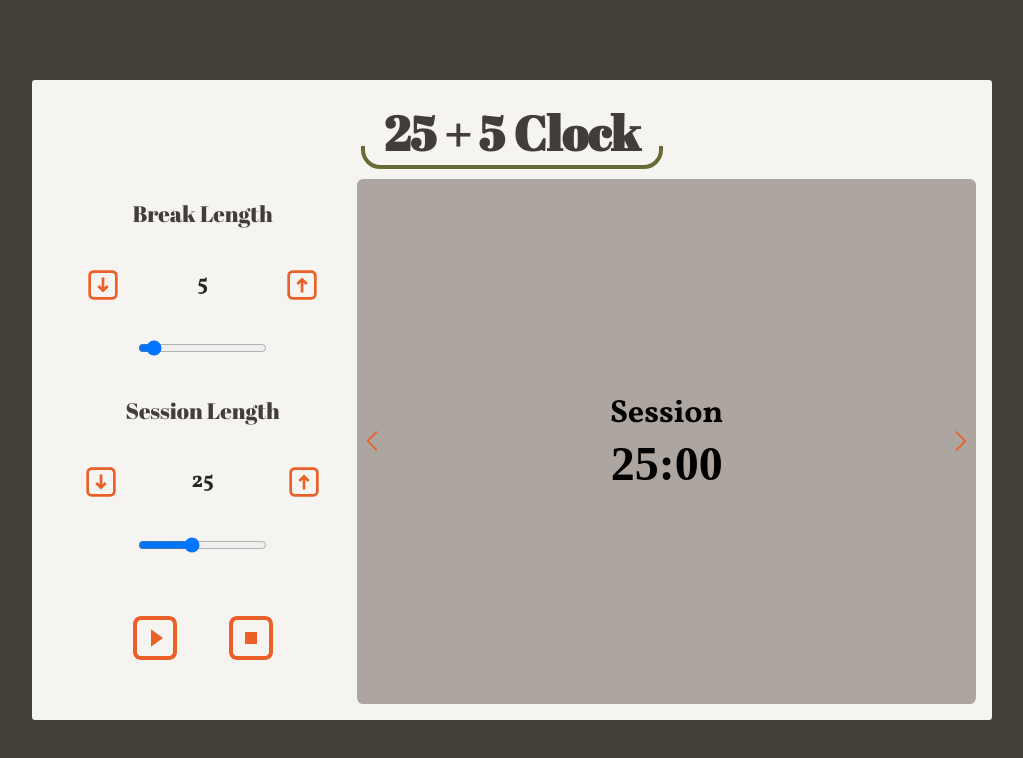
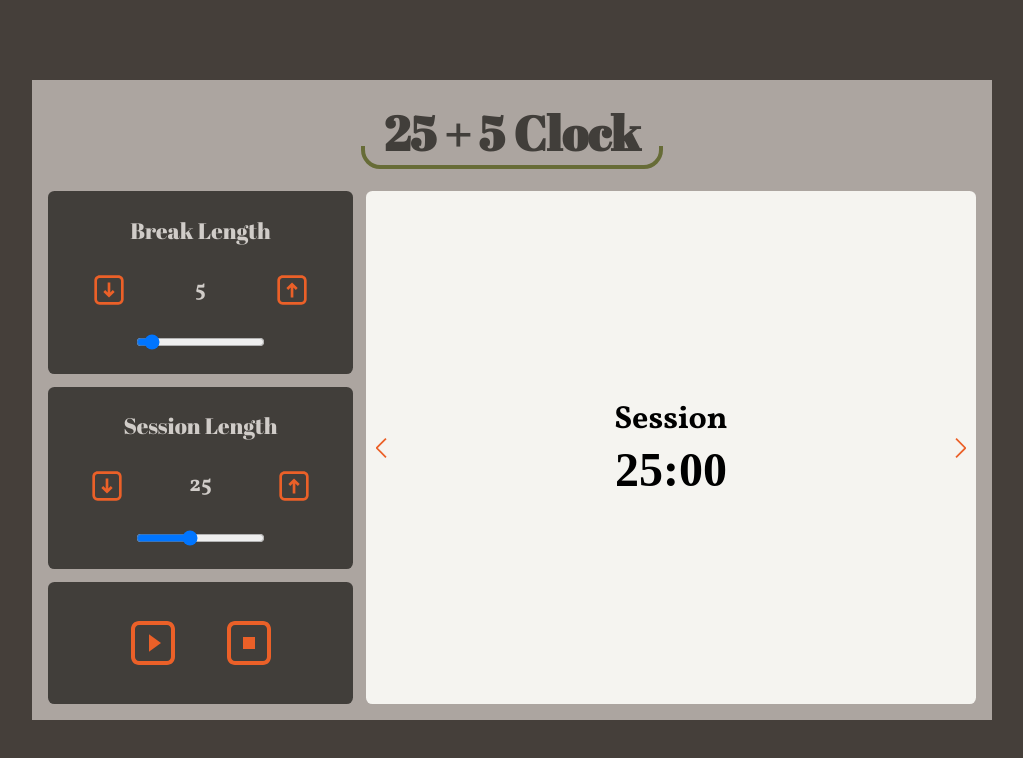
Before and after one commit to Fastion-1024/FCC-25-5-Clock, a React (Create React App) app: page / in a window 1280 px wide. Shown: the top 758 px of the page, without its empty margins (128-1151 px from the left). Built offline with nearby package versions, Linux system fonts and the light colour scheme.

Commit message:
Adjusted Colours & Layout - Added gap to grid. - Changed backgroud colour for multiple elements. - Changed colour for multiple elements. - Adjusted Padding

```diff
--- a/src/components/Container/Container.css
+++ b/src/components/Container/Container.css
@@ -8,7 +8,6 @@
     max-width: 40rem;
     height: 100%;
     max-height: 60rem;
-    padding: 1em;
     display: grid;
     grid-template-areas:
         'header header'
@@ -18,8 +17,9 @@
     grid-template-rows: 1fr 2fr 3fr 0.5fr;
     place-items: center;
 
-    background-color: hsl(var(--clr-white-hue), var(--clr-white-sat), var(--clr-white-lit));
-    border-radius: 0.2em;
+    background-color: hsl(var(--clr-silver-hue), var(--clr-silver-sat), var(--clr-silver-lit));
+    gap: 0.8em;
+    padding: 1em;
 }
 
 /* .container h1, */
@@ -53,7 +53,7 @@
     left: -10%;
     width: 120%;
     height: 80%;
-    background-color: hsl(var(--clr-white-hue) var(--clr-white-sat) var(--clr-white-lit));
+    background-color: hsl(var(--clr-silver-hue) var(--clr-silver-sat) var(--clr-silver-lit));
     z-index: -1;
 }
 
@@ -67,12 +67,19 @@
 
 .carousel-container {
     grid-area: timer;
-    background-color: hsl(var(--clr-silver-hue) var(--clr-silver-sat) var(--clr-silver-lit));
+    background-color: hsl(var(--clr-white-hue) var(--clr-white-sat) var(--clr-white-lit));
     border-radius: 0.4em;
 }
 
 .timer-control {
     grid-area: controls;
+}
+
+.phase-control,
+.timer-control {
+    background-color: hsl(var(--clr-olive-hue) var(--clr-olive-sat) var(--clr-olive-lit));
+    border-radius: 0.4em;
+    padding: 0.6em;
 }
 
 /*-------------------------
--- a/src/components/PhaseControl/PhaseControl.css
+++ b/src/components/PhaseControl/PhaseControl.css
@@ -13,7 +13,6 @@
     text-transform: capitalize;
     font-family: var(--ff-header);
     font-size: var(--fs-l);
-    color: hsl(var(--clr-olive-hue), var(--clr-olive-sat), var(--clr-olive-lit));
 }
 
 .phase-control .decrement {
@@ -25,7 +24,12 @@
     font-size: var(--fs-l);
     font-family: var(--ff-body);
     font-weight: 700;
-    color: hsl(var(--clr-black-hue), var(--clr-olive-sat), var(--clr-black-lit));
+}
+
+.phase-control .label,
+.phase-control .value {
+    --clr-silver-lit: 80%;
+    color: hsl(var(--clr-silver-hue), var(--clr-silver-sat), var(--clr-silver-lit));
 }
 
 .phase-control .increment {
--- a/src/components/SliderClock/SliderClock.css
+++ b/src/components/SliderClock/SliderClock.css
@@ -19,9 +19,9 @@
     width: 100%;
     height: 100%;
     background-image: linear-gradient(
-        hsla(var(--clr-silver-hue), var(--clr-silver-sat), var(--clr-silver-lit), 0.9) 10%,
-        hsla(var(--clr-silver-hue), var(--clr-silver-sat), var(--clr-silver-lit), 0) 50%,
-        hsla(var(--clr-silver-hue), var(--clr-silver-sat), var(--clr-silver-lit), 0.9) 90%
+        hsla(var(--clr-white-hue), var(--clr-white-sat), var(--clr-white-lit), 0.9) 10%,
+        hsla(var(--clr-white-hue), var(--clr-white-sat), var(--clr-white-lit), 0) 50%,
+        hsla(var(--clr-white-hue), var(--clr-white-sat), var(--clr-white-lit), 0.9) 90%
     );
     z-index: 1;
 }
```
